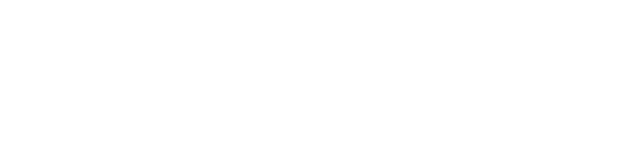
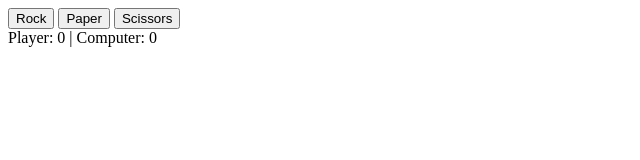
Before and after one commit to dav166/rock-paper-scissors, a plain HTML site: page index.html in a window 1280 px wide. Shown: the whole page, without its empty margins (0-640 px from the left). Drawn offline with Linux system fonts and the light colour scheme.

Commit message:
feat: Add game controls and display area to HTML

```diff
--- a/index.html
+++ b/index.html
@@ -3,9 +3,18 @@
 <head>
     <meta charset="UTF-8">
     <meta name="viewport" content="width=device-width, initial-scale=1.0">
-    <title>rock paper scissors</title>
+    <title>Rock Paper Scissors</title>
 </head>
 <body>
+    <!-- Game Controls -->
+    <button id="rock">Rock</button>
+    <button id="paper">Paper</button>
+    <button id="scissors">Scissors</button>
+
+    <!-- Display area for results and score -->
+    <div id="results"></div>
+    <div id="score">Player: 0 | Computer: 0</div>
+
     <script src="game.js"></script>
 </body>
 </html>
```
